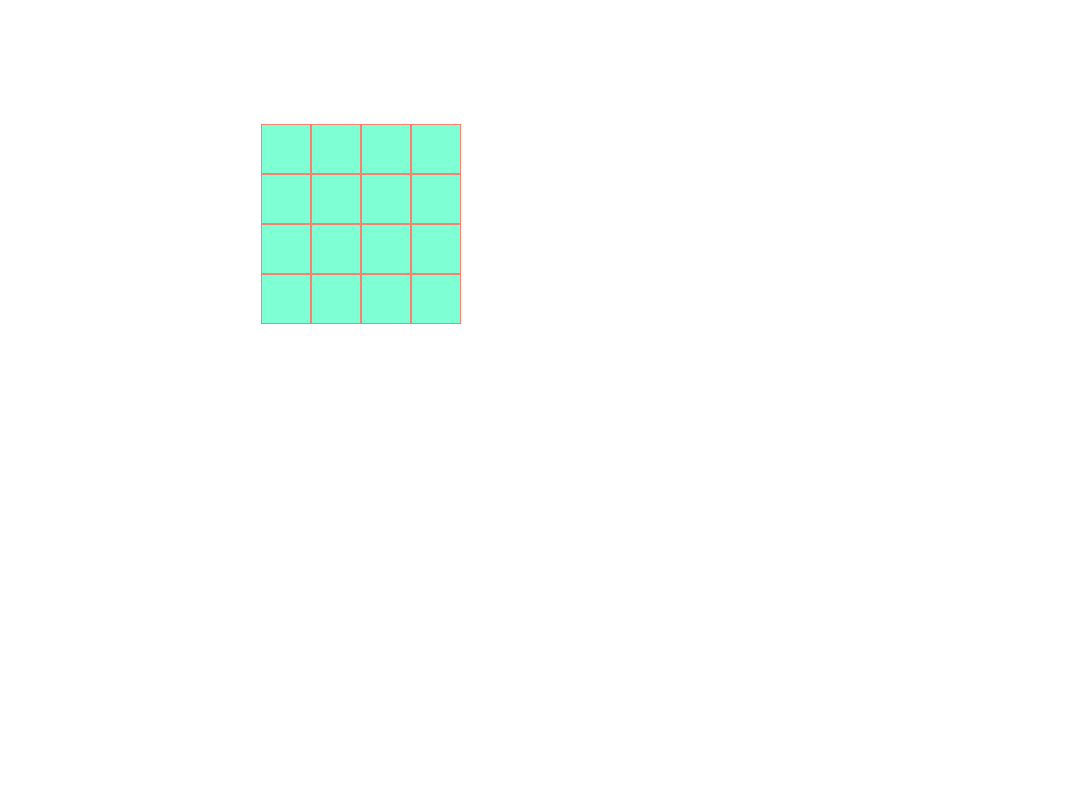
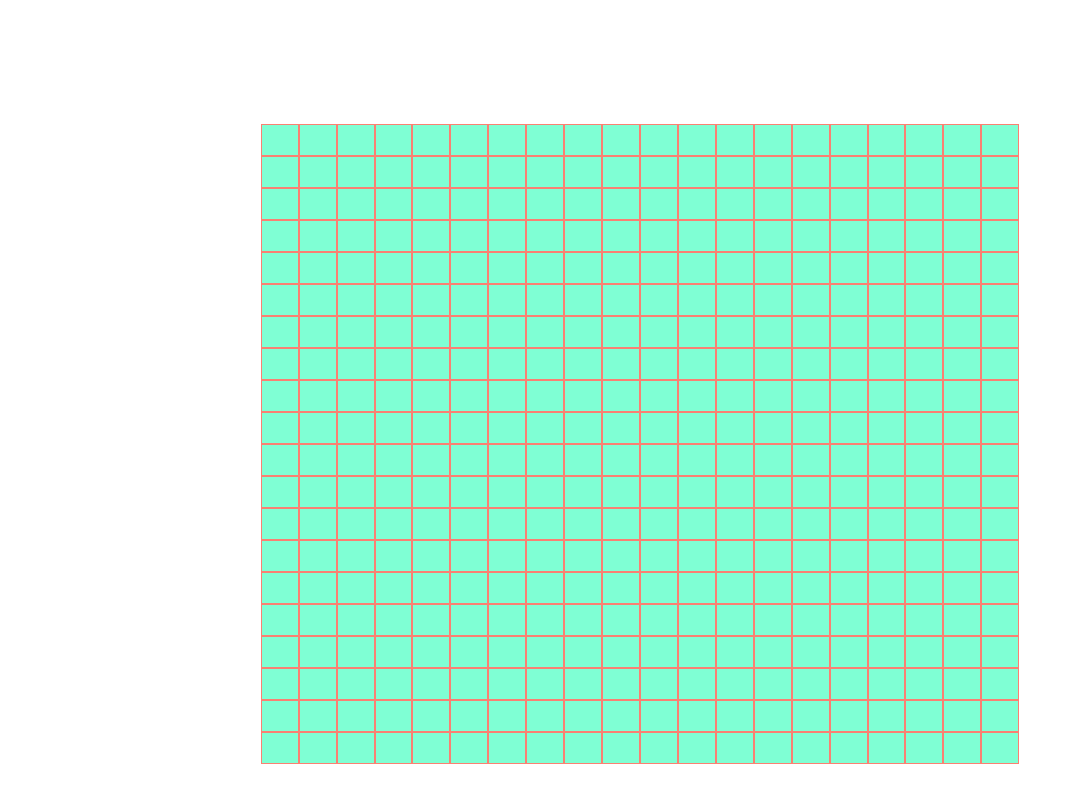
Before and after one commit to zilliah/etchasketch, a plain HTML site: page index.html in a window 1280 px wide. Shown: the part 61-864 px from the top of the page, without its empty margins (0-1074 px from the left). Before the commit the page ends 800 px from the top, so only its background shows below. Drawn offline with Linux system fonts and the light colour scheme.

Commit message:
Grid resizing (based off values in the .js) is working. Does not accept user input yet.

```diff
--- a/eas.css
+++ b/eas.css
@@ -1,9 +1,9 @@
 .container {
     display: grid;
-    grid-template-columns: repeat(4, 50px);
-    grid-template-rows: repeat(4, 50px);
+    grid-template-columns: repeat(16, 1fr);
+    grid-template-rows: repeat(16, 1fr);
     margin: 10% 20%;
-
+    height: 80vh;
 }
 
 .square {
@@ -14,3 +14,6 @@
 .changed {
     background-color: slateblue;
 }
+
+/* mmmm, make a flexbox around the control bits and the grid container
+to make things show up better*/
--- a/eas.js
+++ b/eas.js
@@ -1,7 +1,31 @@
 const container = document.querySelector(".container");
+
+//get x,y numbers from input
+//but have a default - just use this for now to generate divs
+let x = 20;
+let y = 20;
+
+
+container.style.gridTemplateColumns = `repeat(${x}, 1fr)`;
+container.style.gridTemplateRows = `repeat(${y}, 1fr)`;
 
 
 
+// how to handle having an existing square without redoing stuff?
+// idk if re-running current creation thing will just add on...
+// refreshing the page doesn't, bc the basic html doesn't start w any divs
+// hmm some action
+
+//create divs based on input numbers
+let easSquare = document.createElement("div");
+easSquare.classList.add("square");
+
+for (let i = 0; i < x * y; i++) {
+    let currSquare = easSquare.cloneNode();
+    container.appendChild(currSquare);
+}
+
+//basic "draw" function
 const squaresList = document.querySelectorAll(".square");
 squaresList.forEach(square => {
     square.addEventListener("mouseenter", event => {
--- a/index.html
+++ b/index.html
@@ -8,24 +8,11 @@
 </head>
 <body>
     <h1>Etch a Sketch</h1>
+    <section class="controls">
+
+    </section>
 
     <section class="container">
-        <div class="square"></div>
-        <div class="square"></div>
-        <div class="square"></div>
-        <div class="square"></div>
-        <div class="square"></div>
-        <div class="square"></div>
-        <div class="square"></div>
-        <div class="square"></div>
-        <div class="square"></div>
-        <div class="square"></div>
-        <div class="square"></div>
-        <div class="square"></div>
-        <div class="square"></div>
-        <div class="square"></div>
-        <div class="square"></div>
-        <div class="square"></div>
     </section>
     <script src="eas.js"></script>
 
```
